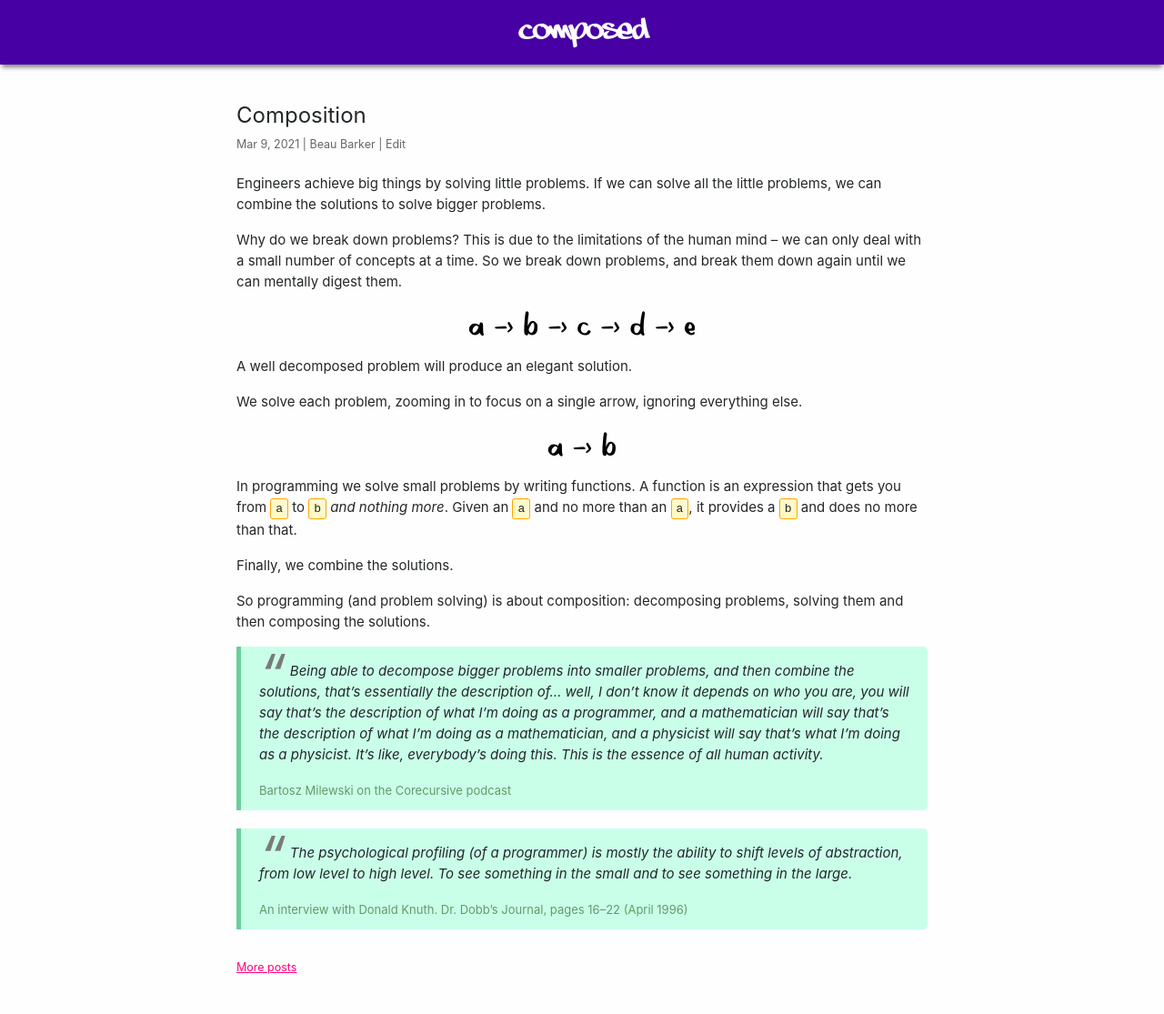
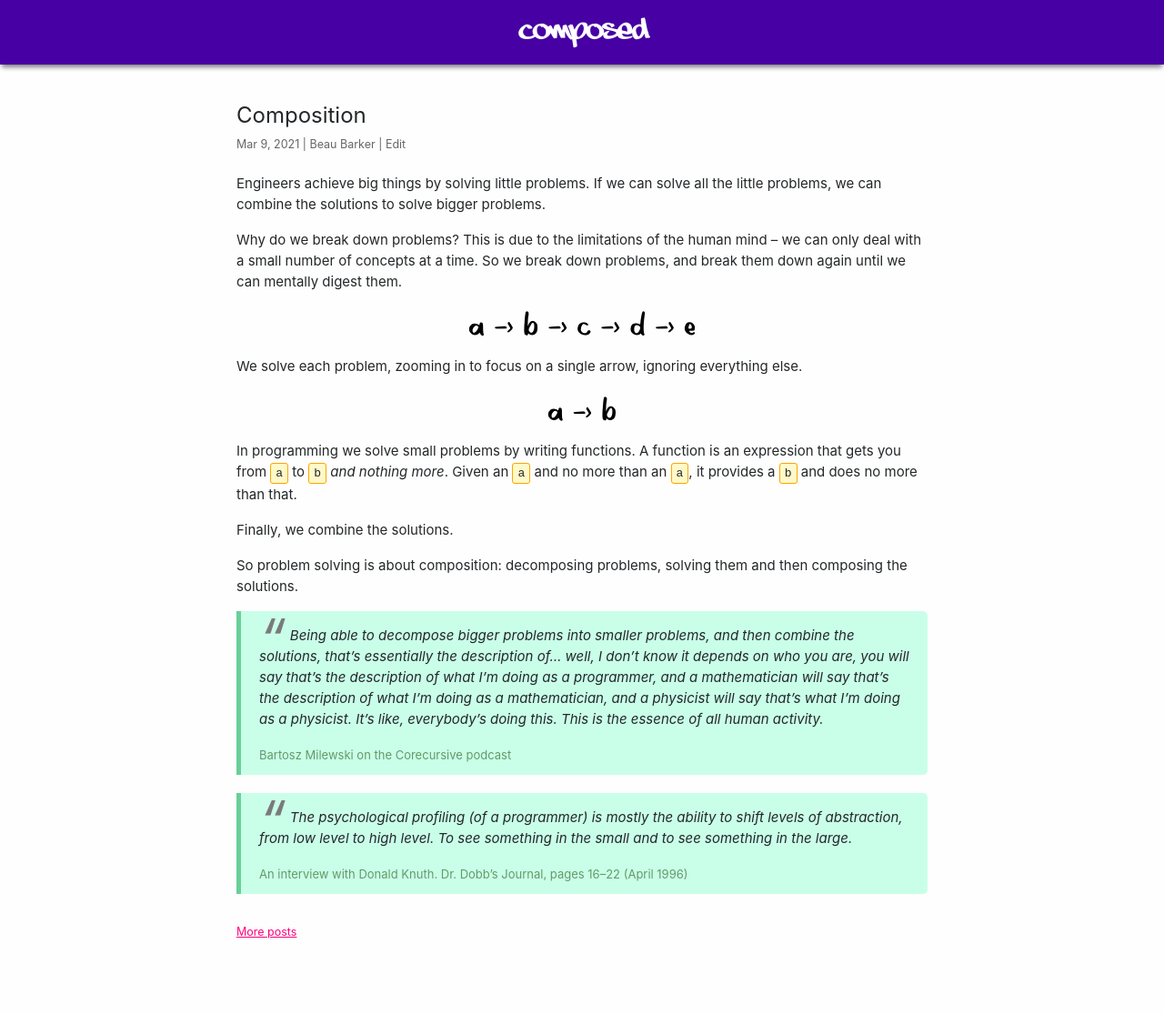
Before and after one commit to explodinglabs/explodinglabs.github.io, a Jekyll site: the page built from _posts/2021-03-09-composition.markdown, in a window 1280 px wide. Shown: the whole page at 91% size. Built offline with Jekyll 4.4.1, drawn with Linux system fonts in a browser that asks for light colours; after the commit the page ends 1076 px from its top, so only the background shows below that.

Commit message:
Adjust composition post

```diff
--- a/_posts/2021-03-09-composition.markdown
+++ b/_posts/2021-03-09-composition.markdown
@@ -14,8 +14,6 @@ problems, and break them down again until we can mentally digest them.
 ![composition-full](/assets/composition-full.png)
 {: refdef}
 
-A well decomposed problem will produce an elegant solution.
-
 We solve each problem, zooming in to focus on a single arrow, ignoring
 everything else.
 
@@ -29,8 +27,8 @@ no more than an `a`, it provides a `b` and does no more than that.
 
 Finally, we combine the solutions.
 
-So programming (and problem solving) is about composition: decomposing
-problems, solving them and then composing the solutions.
+So problem solving is about composition: decomposing problems, solving them and
+then composing the solutions.
 
 > Being able to decompose bigger problems into smaller problems, and then
 > combine the solutions, that’s essentially the description of... well, I don’t
```
